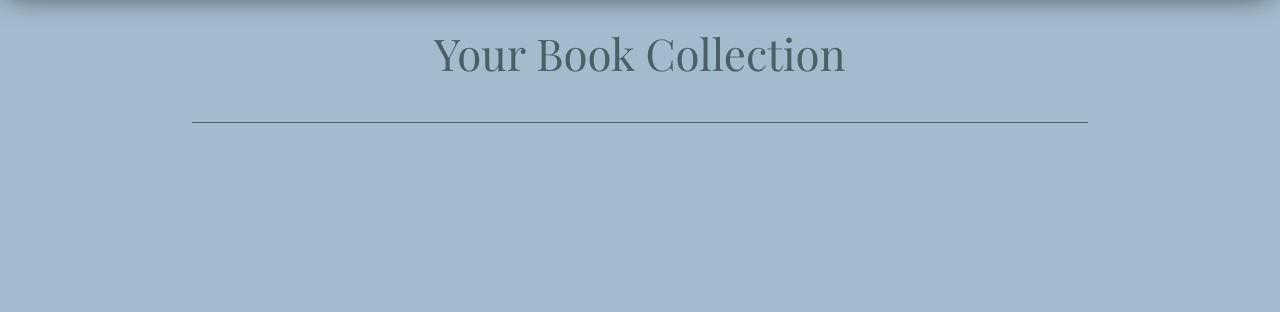
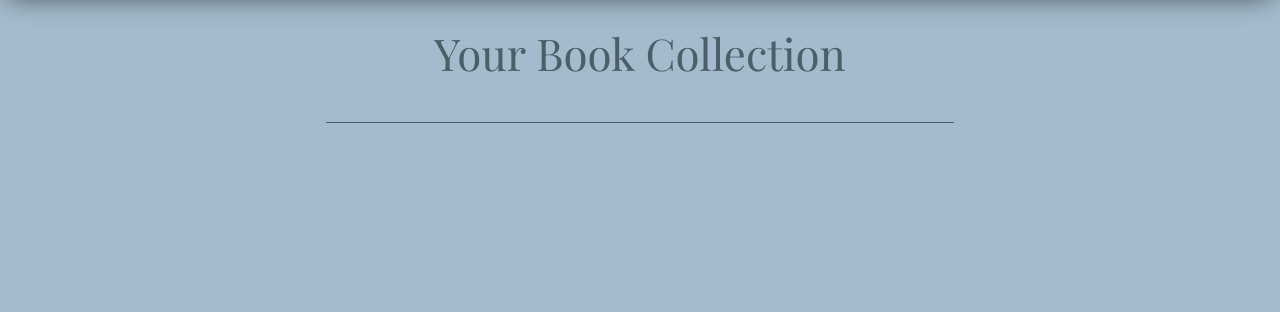
Before and after one commit to sw1ckham/i-brary, a Flask app: page /register in a window 1280 px wide. Shown: the part 64-376 px from the top of the page. Run offline with Flask 2, Linux system fonts and the light colour scheme; some libraries are stand-ins or nearby versions.

Commit message:
Changed to container instead of container-fluid

```diff
--- a/templates/books.html
+++ b/templates/books.html
@@ -3,13 +3,19 @@
 {% block content %}
 
 
-    <div class="container-fluid">
+<div class="container">
 	<h3 class="center">Your Book Collection</h3>
 	<div class="row">
 
+		<!-- {% if added_by is none %}
+
+        <p>You have not added any books yet<p>
+
+        {% endif %} -->
+
 		<hr class="block-divider">
 		{% for book in books %}
-		    <div id="card" class="col s12 m4 l3 center flexboxMyBooks">
+		<div id="card" class="col s12 m4 l3 center flexbox">
 			<div class="card hoverable center-block">
 				<div class="card-image">
 					<img src= "{{book.img_url}}" alt="Front page of Atomic Habits">
@@ -28,8 +34,10 @@
 					</div>
 				</div>
 				<div class="center buttons">
-                        <a href="{{url_for('edit_book', book_id=book._id)}}" class="waves-effect waves-light btn-small indigo darken-4">Edit</a>
-                        <a href="{{url_for('delete_book', book_id=book._id)}}" class="waves-effect waves-light btn-small indigo darken-4">Delete</a>
+					<a href="{{url_for('edit_book', book_id=book._id)}}"
+						class="waves-effect waves-light btn-small indigo darken-4">Edit</a>
+					<a href="{{url_for('delete_book', book_id=book._id)}}"
+						class="waves-effect waves-light btn-small indigo darken-4">Delete</a>
 				</div>
 			</div>
 			{% endfor %}
```
Lines whose indentation alone changed are shown as unchanged.
